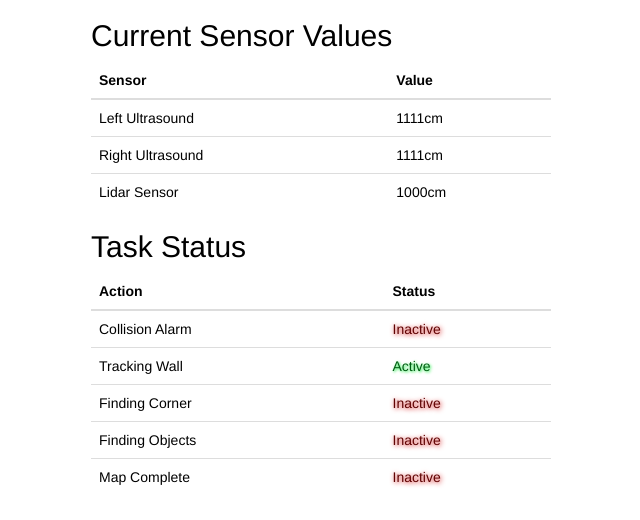
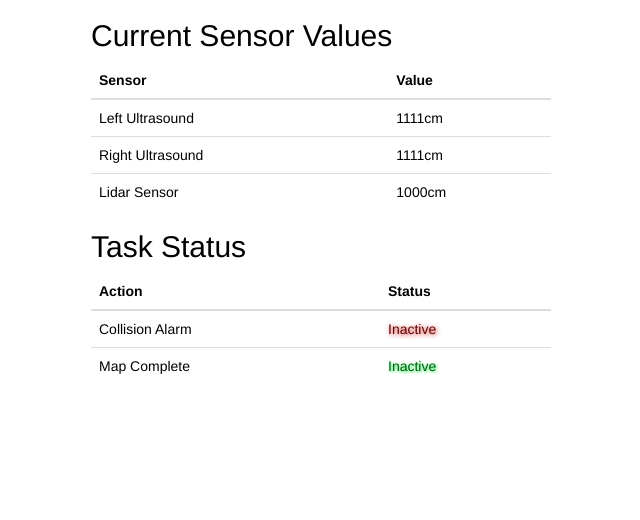
Before and after one commit to rosscreav/FYP-Code, a Flask app: page / in a window 1280 px wide; the page is wider, and only the part inside the window is pictured. Shown: the part 763-1283 px from the top of that part, without its empty margins (584-1224 px from the left). After the commit the page ends 1137 px from the top of that part, so only its background shows below. Run offline with Flask 2, Linux system fonts and the light colour scheme; some libraries are stand-ins or nearby versions.

Commit message:
Added statuses

```diff
--- a/Webserver/Flask/static/livechart.js
+++ b/Webserver/Flask/static/livechart.js
@@ -111,4 +111,12 @@ $(document).ready(function(){
         document.getElementById('lidar_value').innerHTML  = value;
      });
 
+     socket.on('mapComplete', function(value) {
+        document.getElementById('map').innerHTML  = value;
+     });
+
+     socket.on('alarm', function(value) {
+        document.getElementById('alarm').className   = value;
+     });
+
     });
--- a/Webserver/Flask/templates/livelidar.html
+++ b/Webserver/Flask/templates/livelidar.html
@@ -100,23 +100,11 @@
                     <tbody>
                     <tr>
                         <td style="color:black;">Collision Alarm</td>
-                        <td class="inactivecolors">Inactive</td>
-                    </tr>
-                    <tr>
-                        <td style="color:black;">Tracking Wall</th>
-                        <td class="activecolors">Active</td>
-                    </tr>
-                    <tr>
-                        <td style="color:black;">Finding Corner</td>
-                        <td class="inactivecolors">Inactive</td>
-                    </tr>
-                    <tr>
-                        <td style="color:black;">Finding Objects</td>
-                        <td class="inactivecolors">Inactive</td>
+                        <td class="inactivecolors" id="alarm">Inactive</td>
                     </tr>
                     <tr>
                         <td style="color:black;">Map Complete</td>
-                        <td class="inactivecolors">Inactive</td>
+                        <td class="activecolors" id="map">Inactive</td>
                     </tr>
                     </tbody>
                 </table>
--- a/Webserver/Flask/webserver.py
+++ b/Webserver/Flask/webserver.py
@@ -9,6 +9,7 @@ import matplotlib.pyplot as plt
 import numpy as np
 import math
 from firebase import firebase
+from datetime import datetime
 
 
 app = Flask(__name__)
@@ -45,6 +46,10 @@ def update_chart_data():
         socketIO.emit('ultra_left', str(ultra_left)+"cm", namespace='/test')
         socketIO.emit('ultra_right', str(ultra_right)+"cm", namespace='/test')
         socketIO.emit('lidar_value', str(lidar_value)+"cm", namespace='/test')
+        if ultra_right < 5.5 or ultra_right <5.5 or lidar_value <5.5:
+            socketIO.emit('alarm', "activecolors", namespace='/test')
+        else:
+            socketIO.emit('alarm', "inactivecolors", namespace='/test')
         #Wait 5 seconds
         socketIO.sleep(1)
 
@@ -61,6 +66,8 @@ def index1():
     # only by sending this page first will the client be connected to the socketio instance
     MapData = get_most_recent_data()
     plot(MapData)
+
+    socketIO.emit('mapComplete',str(datetime.now()),namespace='/test')
     return render_template('livelidar.html')
 
 ##Route index to main webpage
```
